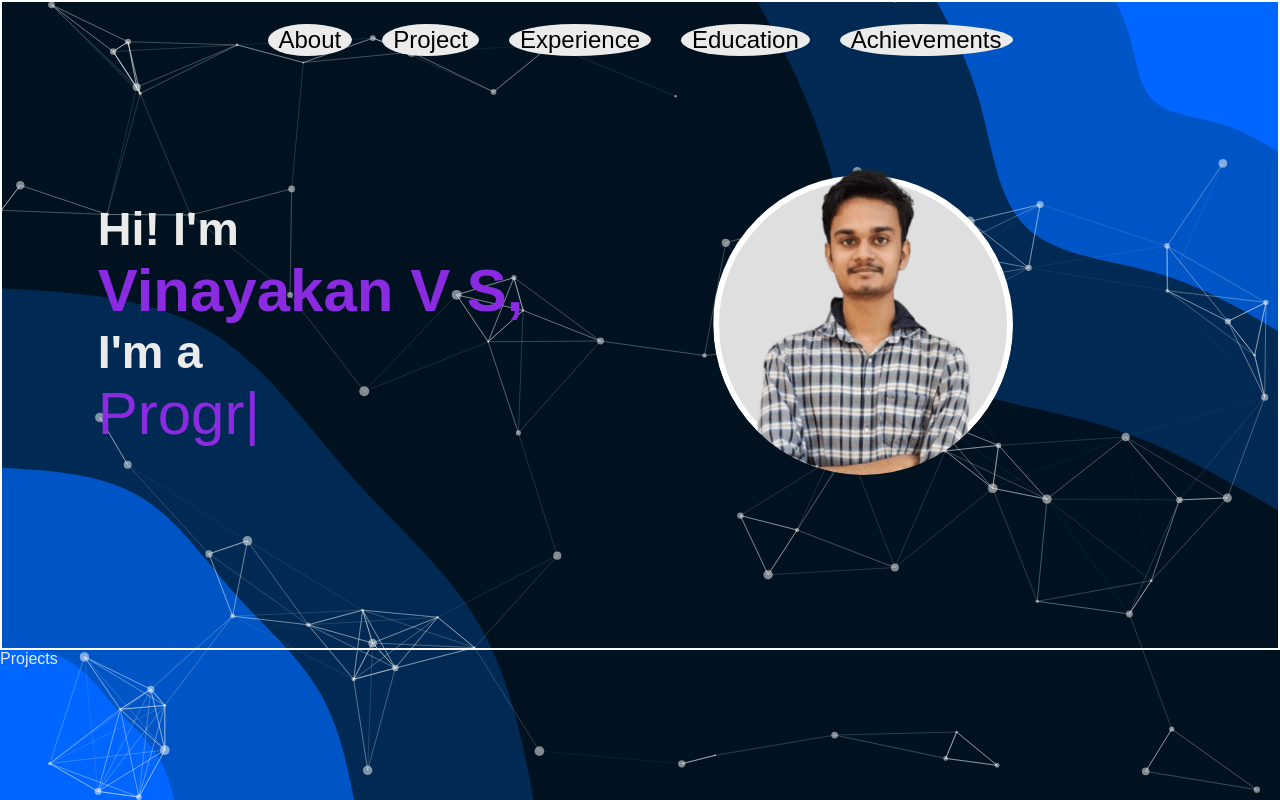
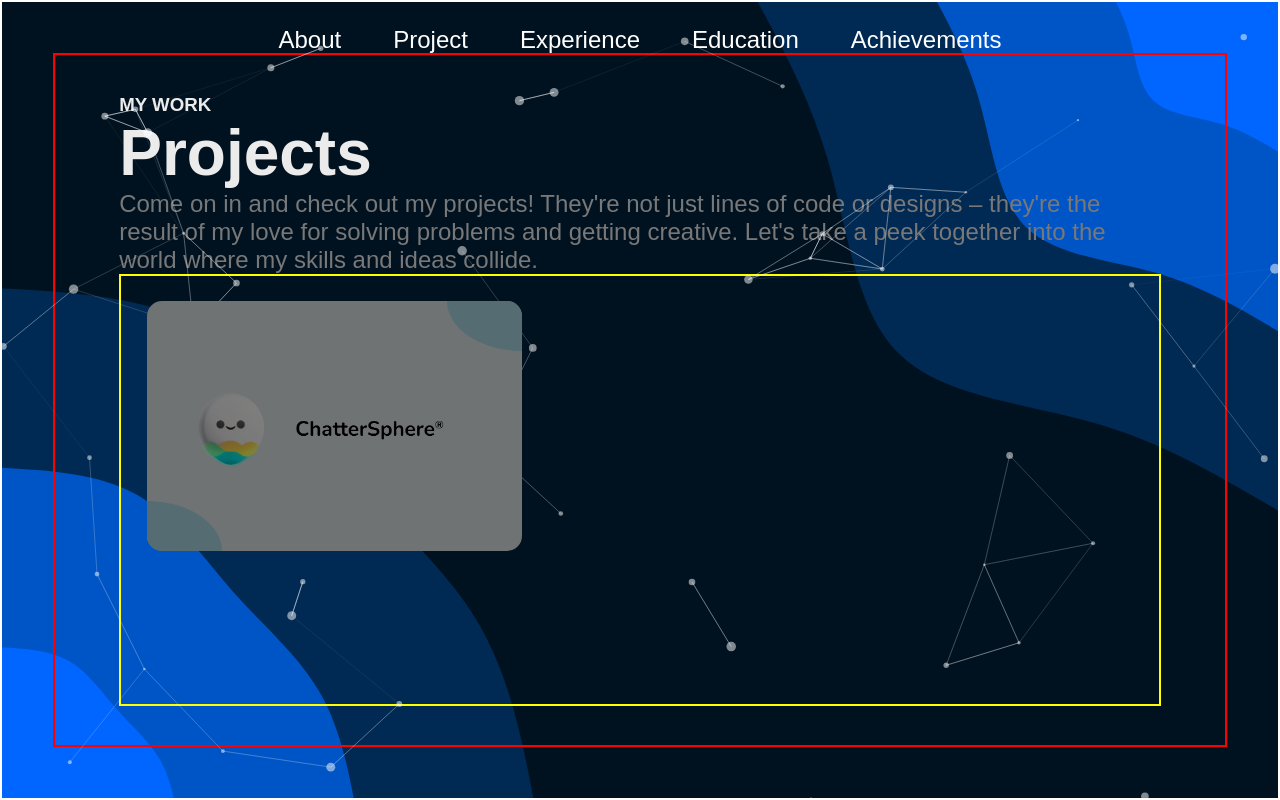
Before and after one commit to Vinu-1975/My_Portfolio_Website, a React (Vite) app: page / in a window 1280 px wide. Built offline with nearby package versions, Linux system fonts and the light colour scheme; a web font is replaced by a local one.

Commit message:
added project section

```diff
--- a/src/App.css
+++ b/src/App.css
@@ -41,10 +41,13 @@ ul{
 
 ul li{
   margin:0 15px;
-  background-color: rgb(235, 235, 235);
-  color: black;
+  /* background-color: rgb(235, 235, 235); */
+  color: white;
   padding: 2px 11px;
-  border-radius:46% 54% 54% 46% / 51% 49% 51% 49%;
+  /* border-radius:46% 54% 54% 46% / 51% 49% 51% 49%; */
+  opacity: 0;
+  animation: slideTop .7s ease forwards;
+  animation-delay: 0.2s;
 }
 ul li:hover{
   background-color: rgb(73, 73, 73);
@@ -154,3 +157,102 @@ ul li:hover{
     opacity: 1;
   }
 }
+@keyframes slideTop {
+  0%{
+    transform: translateY(100px);
+    opacity: 0;
+  }
+  100%{
+    transform:translateY(0px);
+    opacity: 1;
+  }
+}
+.project{
+  border: 2px solid white;
+  width: 100%;
+  height:100vh;
+  padding:4vw;
+}
+.container{
+  border: 2px solid red;
+  height: 100%;
+  padding:3vw 5vw;
+  display: flex;
+  flex-direction: column;
+}
+.container h1{
+  font-size: 5vw;
+}
+
+.container p{
+  display: block;
+  width: 1000px;
+  color: rgb(120, 120, 120);
+  font-size: 1.5rem;
+}
+
+.project-list{
+  border: 2px solid yellow;
+  flex: 1;
+  padding: 2vw;
+  display: flex;
+  flex-direction:row;
+  overflow-y: auto;
+}
+
+.project .card {
+  position: relative;
+  width: 15em;
+  height: 10em;
+  max-height: 100%;
+  background: url('./assets/project_chattersphere.png');
+  background-size: contain;
+  background-position: center;
+  display: flex;
+  align-items: center;
+  justify-content: center;
+  font-size: 25px;
+  font-weight: bold;
+  border-radius: 15px;
+  cursor: pointer;
+  filter: brightness(50%);
+}
+
+.project .card::before,
+.card::after {
+  position: absolute;
+  content: "";
+  width: 20%;
+  height: 20%;
+  display: flex;
+  align-items: center;
+  justify-content: center;
+  font-size: 25px;
+  font-weight: bold;
+  background-color: lightblue;
+  transition: all 0.5s;
+}
+
+.project .card::before {
+  top: 0;
+  right: 0;
+  border-radius: 0 15px 0 100%;
+}
+
+.project .card::after {
+  bottom: 0;
+  left: 0;
+  border-radius: 0 100%  0 15px;
+}
+
+.project .card:hover::before,
+.card:hover:after {
+  width: 100%;
+  height: 100%;
+  border-radius: 15px;
+  transition: all 0.5s;
+}
+
+.project .card:hover:after {
+  content: "HELLO";
+}
--- a/src/App.jsx
+++ b/src/App.jsx
@@ -84,7 +84,7 @@ const App = () => {
                             enable: true,
                             area: 800,
                         },
-                        value: 80,
+                        value: 40,
                     },
                     opacity: {
                         value: 0.5,
@@ -108,7 +108,7 @@ const App = () => {
             <li>Achievements</li>
           </ul>
         </nav>
-        <About/>
+        {/* <About/> */}
         <Projects/>
       </div>
     );
--- a/src/components/Projects.jsx
+++ b/src/components/Projects.jsx
@@ -2,7 +2,16 @@
 
 function Projects() {
   return (
-    <div>Projects</div>
+    <section className="project">
+      <div className="container">
+        <h3>MY WORK</h3>
+        <h1>Projects</h1>
+        <p>Come on in and check out my projects! They're not just lines of code or designs – they're the result of my love for solving problems and getting creative. Let's take a peek together into the world where my skills and ideas collide.</p>
+        <div className="project-list">
+          <div className="card"></div>
+        </div>
+      </div>
+    </section>
   )
 }
 
```
Also changed, not shown: src/assets/project_chattersphere.png (added).
